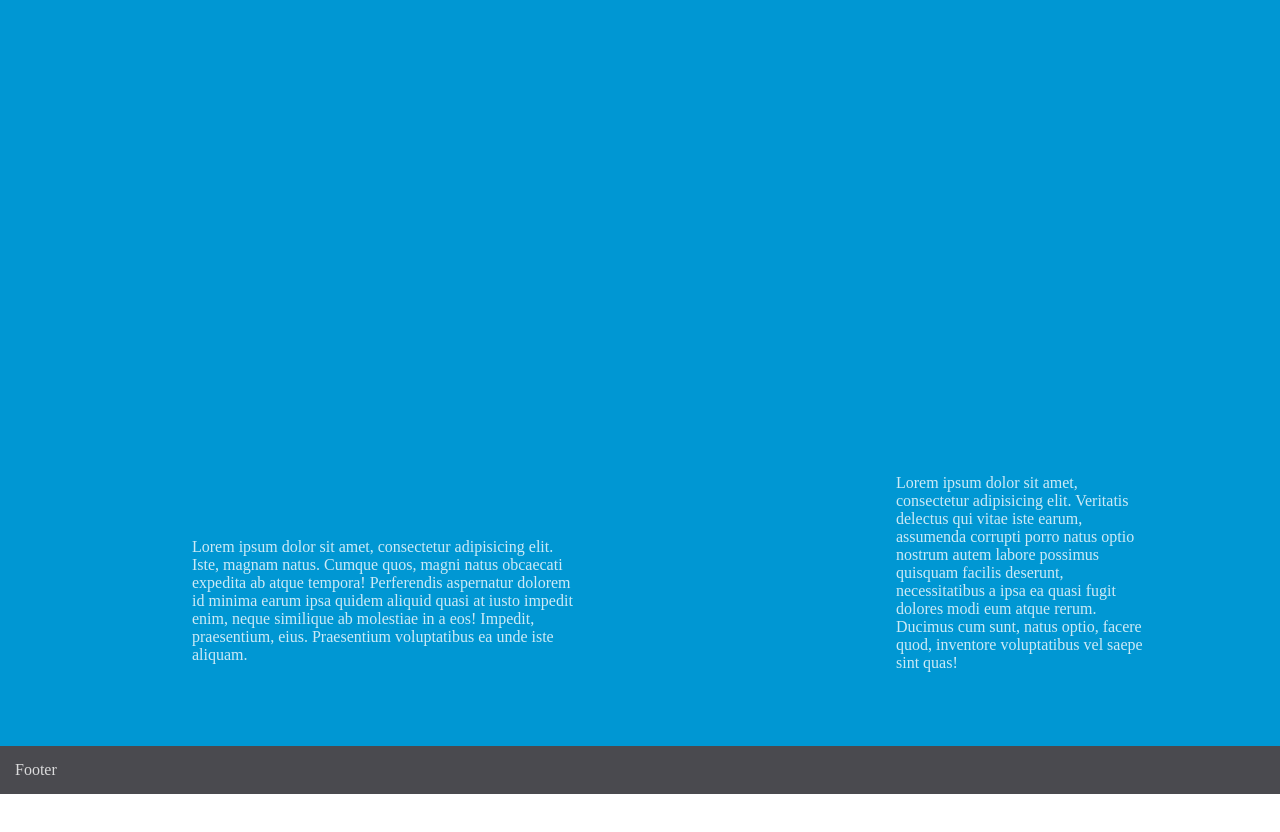
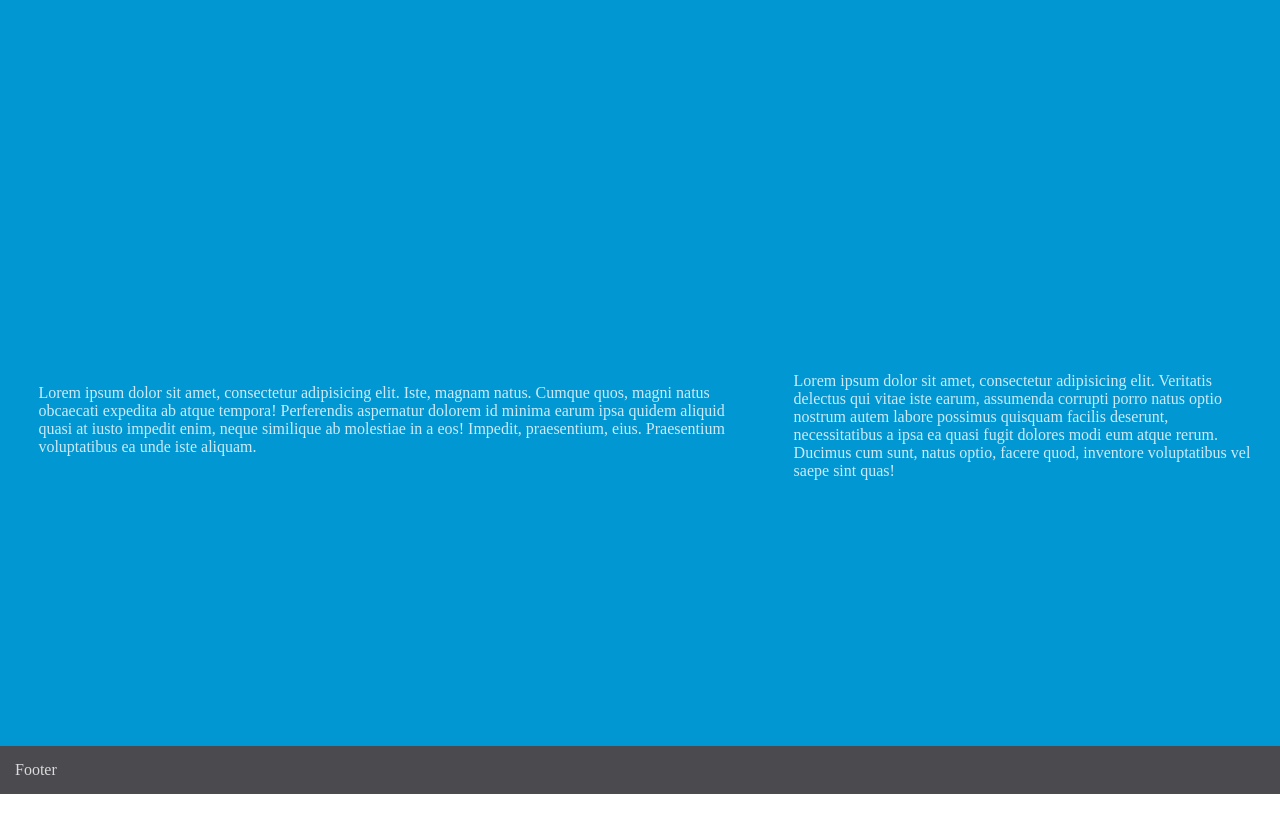
Before and after one commit to andydunn101/respdes, a plain HTML site: page index.html in a window 1280 px wide. Shown: the part 54-886 px from the top of the page. After the commit the page ends 848 px from the top, so only its background shows below. Drawn offline with Linux system fonts and the light colour scheme.

Commit message:
Amend marging for section paragraph on main.css

```diff
--- a/main.css
+++ b/main.css
@@ -2,6 +2,10 @@ body, html {
     height: 100%;
     margin: 0;
     color: rgba(255, 255, 255, .8);
+}
+
+.main {
+    height: 100%;
 }
 
 .header {
@@ -13,9 +17,6 @@ body, html {
     padding: 15px 25px;
 }
 
-.main {
-    height: 100%;
-}
 
 .section {
     background-color: #0097d3;
@@ -30,7 +31,7 @@ body, html {
 
 .section-paragraph {
     font-size: 1em;
-    margin: 25%;
+    margin: 5%;
 }
 
 .footer {
```
